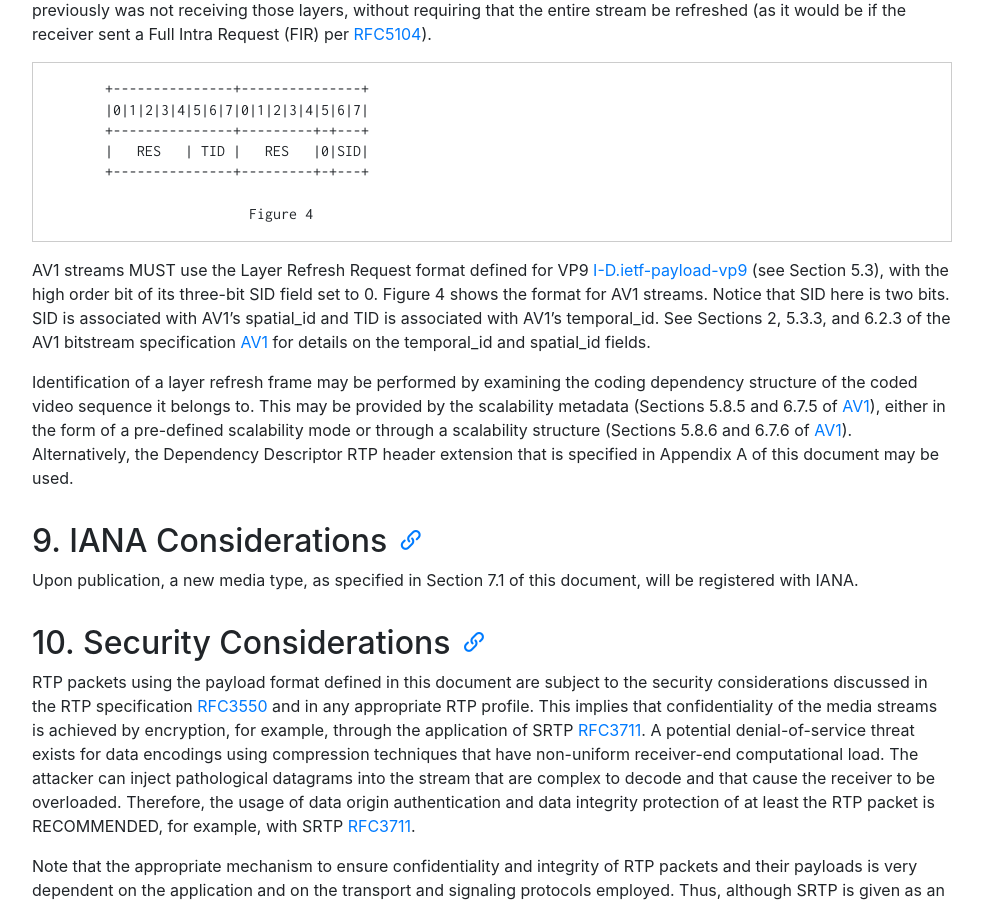
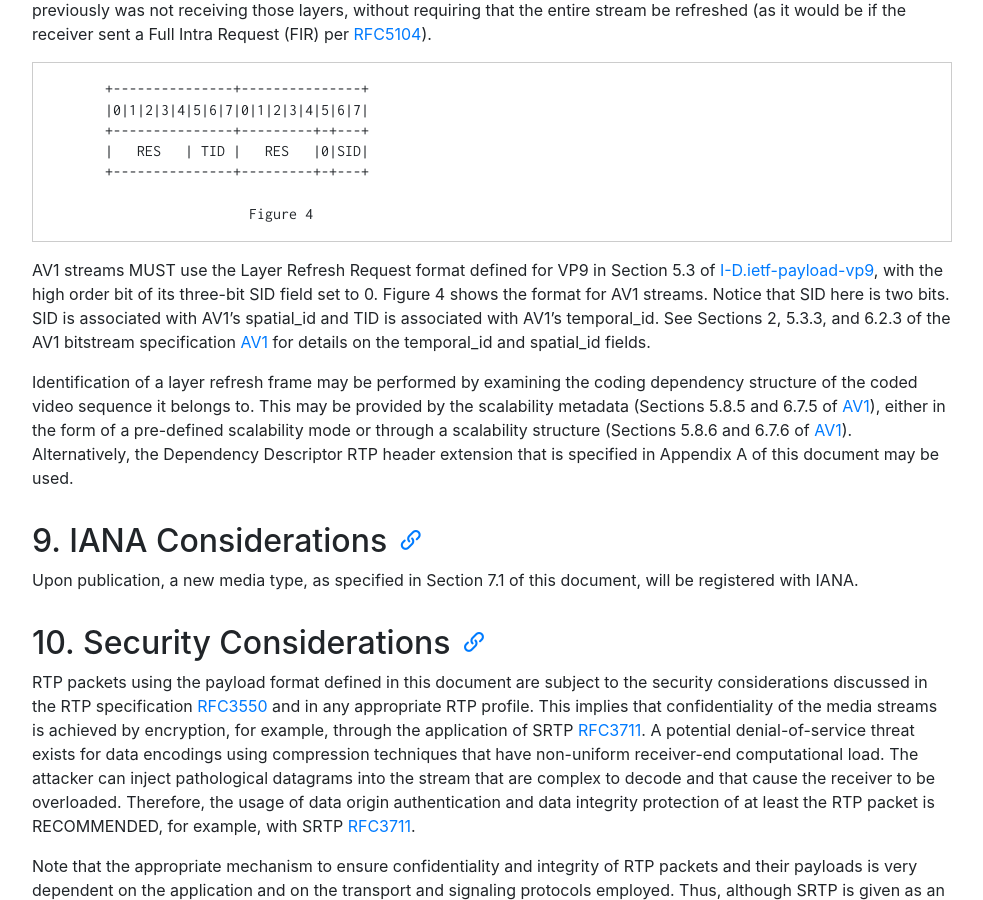
Before and after one commit to AOMediaCodec/av1-rtp-spec, a Jekyll site: the page built from index.md, in a window 1280 px wide and 900 px high, scrolled down 16943 px. Shown: the whole window, without its empty margins (53-1036 px from the left). Built offline with Jekyll 4.4.1, drawn with Linux system fonts in a browser that asks for light colours; nearby versions of some CDN libraries.

Commit message:
Update av1-rtp-spec.md

```diff
--- a/av1-rtp-spec.md
+++ b/av1-rtp-spec.md
@@ -591,7 +591,7 @@
 
                              Figure 4
 
-AV1 streams MUST use the Layer Refresh Request format defined for VP9 [I-D.ietf-payload-vp9] (see Section 5.3), with the high order bit of its three-bit SID field set to 0. Figure 4 shows the format for AV1 streams. Notice that SID here is two bits.  SID is associated with AV1's spatial_id and TID is associated with AV1's temporal_id. See Sections 2, 5.3.3, and 6.2.3 of the AV1 bitstream specification [AV1] for details on the temporal_id and spatial_id fields.
+AV1 streams MUST use the Layer Refresh Request format defined for VP9 in Section 5.3 of [I-D.ietf-payload-vp9], with the high order bit of its three-bit SID field set to 0. Figure 4 shows the format for AV1 streams. Notice that SID here is two bits.  SID is associated with AV1's spatial_id and TID is associated with AV1's temporal_id. See Sections 2, 5.3.3, and 6.2.3 of the AV1 bitstream specification [AV1] for details on the temporal_id and spatial_id fields.
 
 Identification of a layer refresh frame may be performed by examining the coding dependency structure of the coded video sequence it belongs to. This may be provided by the scalability metadata (Sections 5.8.5 and 6.7.5 of [AV1]), either in the form of a pre-defined scalability mode or through a scalability structure (Sections 5.8.6 and 6.7.6 of [AV1]). Alternatively, the Dependency Descriptor RTP header extension that is specified in Appendix A of this document may be used.
 
```
